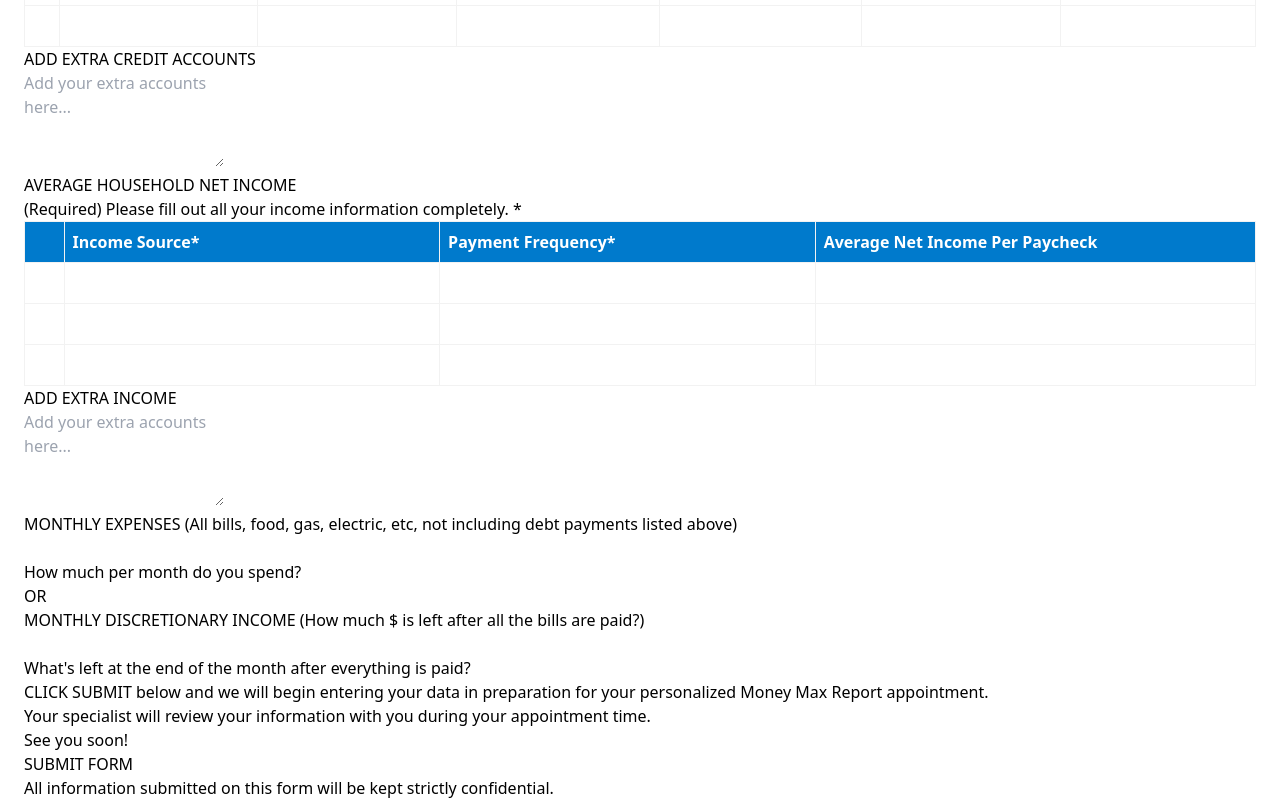
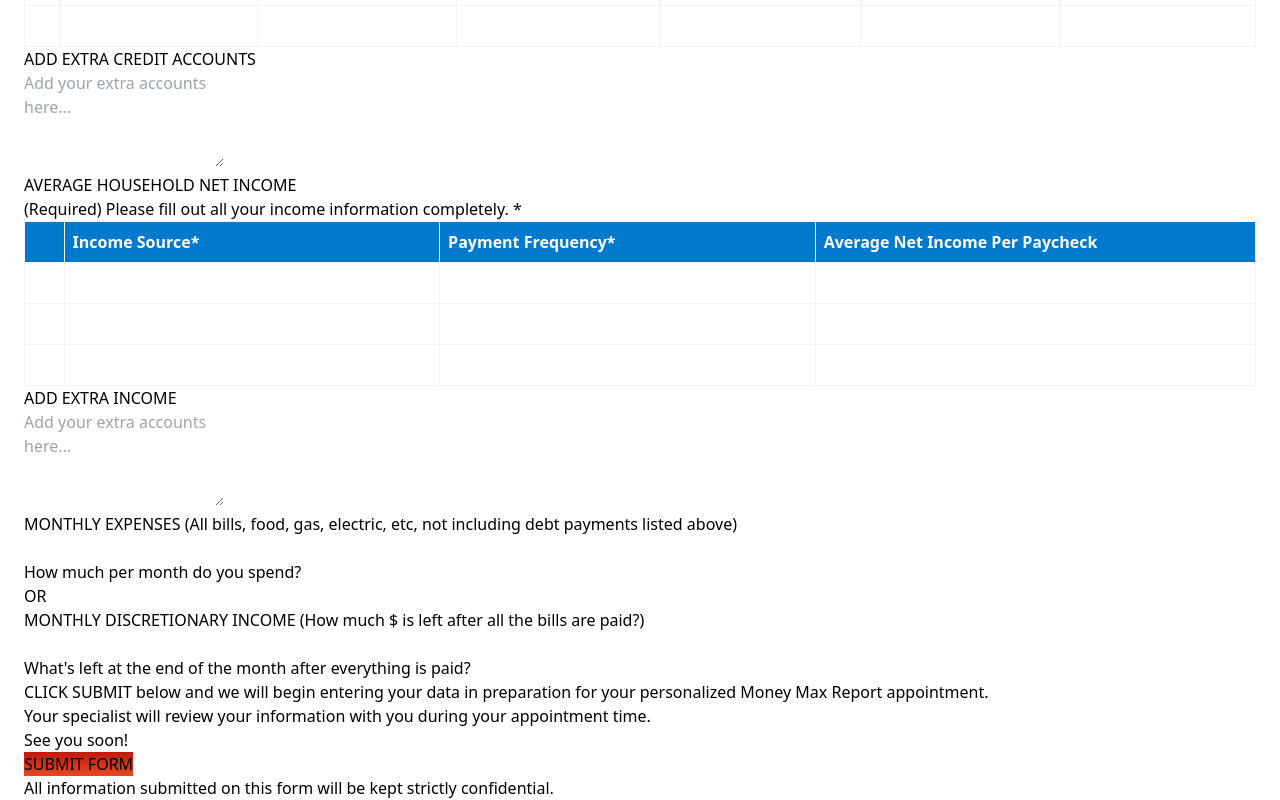
Before and after one commit to jameswu49/consultation-worksheet, a React (Vite) app in the folder vite-project/: page / in a window 1280 px wide. Shown: the part 1952-2752 px from the top of the page. Built offline with nearby package versions, Linux system fonts and the light colour scheme.

Commit message:
updated text

```diff
--- a/vite-project/src/components/Button.jsx
+++ b/vite-project/src/components/Button.jsx
@@ -3,9 +3,9 @@ export default function Button() {
         <>
             <div>
                 <div className="flex justify-center border-red-700 border-4 rounded-md bg-red-700">
-                    <button className="border-black border-2 w-full py-2 bg-red-500 text-white rounded-md" type="submit">SUBMIT FORM</button>
+                    <button className="border-black border-2 w-full py-2 text-white rounded-md gradient" type="submit">SUBMIT FORM</button>
                 </div>
-                <p className="text-center font-bold mt-10 mb-20">All information submitted on this form will  be kept strictly confidential.</p>
+                <p className="text-center font-bold mt-10 mb-20 text-sm">All information submitted on this form will  be kept strictly confidential.</p>
             </div>
         </>
     )
--- a/vite-project/src/index.css
+++ b/vite-project/src/index.css
@@ -41,3 +41,7 @@ table {
  tbody {
     background-color: white;
  }
+
+ .gradient {
+    background-image: linear-gradient(#BD1B0E, #E84820);
+ }
```
